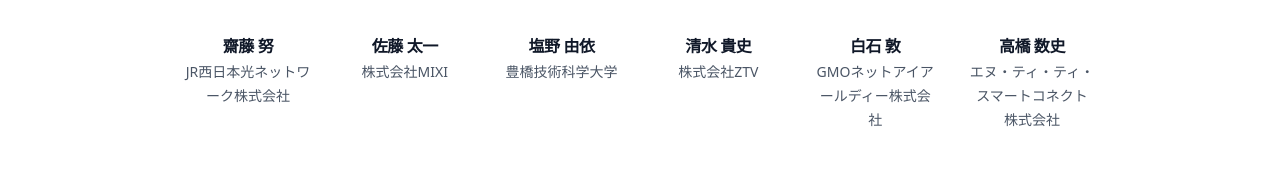
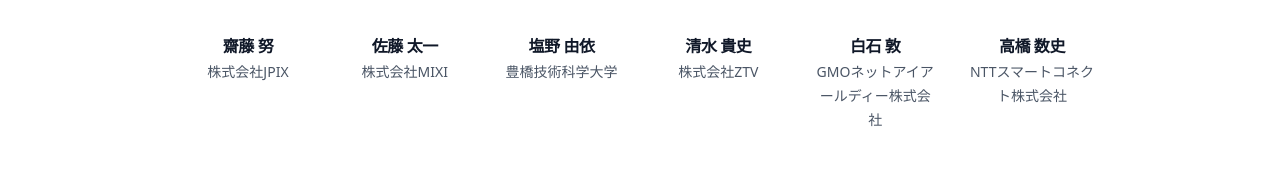
Before and after one commit to naniwanog/naniwanog-web, a Next.js app: page /staff in a window 1280 px wide. Shown: the part 720-902 px from the top of the page. Built offline with nearby package versions, Linux system fonts and the light colour scheme.

Commit message:
Update page.tsx
20250701社名・表記変更対応

```diff
--- a/src/app/staff/page.tsx
+++ b/src/app/staff/page.tsx
@@ -12,12 +12,12 @@
     { name: '蟹江 大成', company: 'BBIX株式会社' },
     { name: '木村 文一', company: '近鉄ケーブルネットワーク株式会社' },
     { name: '熊本 豊', company: 'ミテネインターネット株式会社' },
-    { name: '齋藤 努', company: 'JR西日本光ネットワーク株式会社' },
+    { name: '齋藤 努', company: '株式会社JPIX' },
     { name: '佐藤 太一', company: '株式会社MIXI' },
     { name: '塩野 由依', company: '豊橋技術科学大学' },
     { name: '清水 貴史', company: '株式会社ZTV' },
     { name: '白石 敦', company: 'GMOネットアイアールディー株式会社' },
-    { name: '高橋 数史', company: 'エヌ・ティ・ティ・スマートコネクト株式会社' },
+    { name: '高橋 数史', company: 'NTTスマートコネクト株式会社' },
     { name: '田村 敏彦', company: '株式会社ZTV' },
     { name: '中井 義久', company: '株式会社オプテージ' },
     { name: '西村 一弘', company: '' },
```
